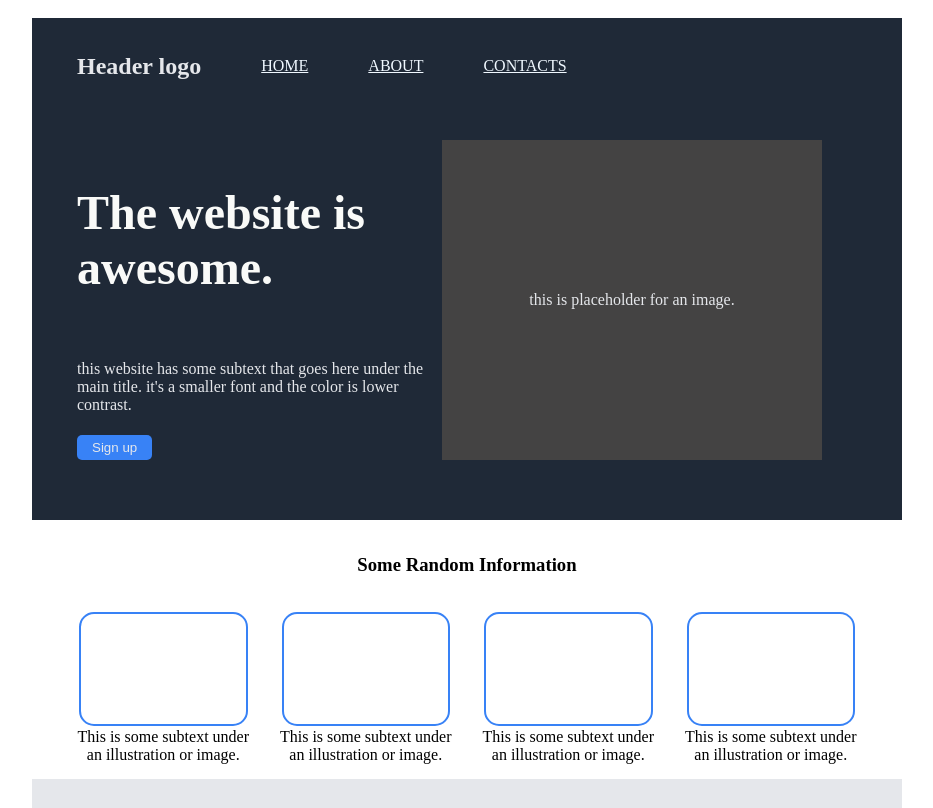
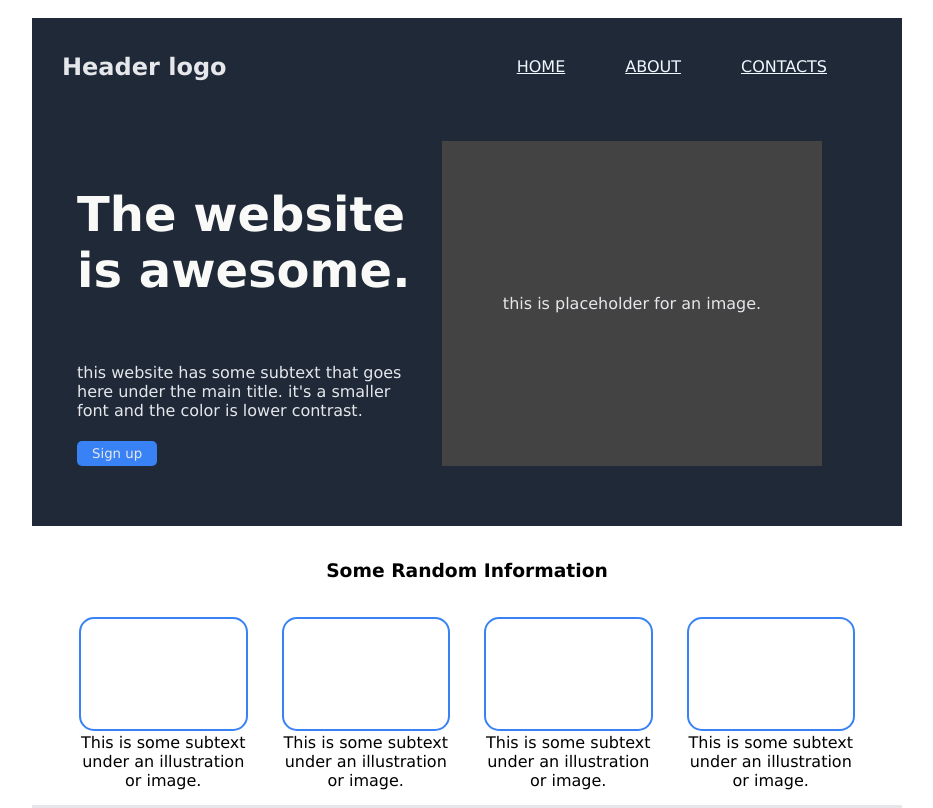
Before and after one commit to DulleAbinet/repo-exercise, a plain HTML site: page index.html in a window 1280 px wide. Shown: the top 808 px of the page, without its empty margins (173-1106 px from the left). Drawn offline with Linux system fonts and the light colour scheme.

Commit message:
Update style.css
heading update

```diff
--- a/stylesFolder/style.css
+++ b/stylesFolder/style.css
@@ -4,23 +4,21 @@
     align-content: center;
     margin-left: auto;
     margin-right: auto;
-    /* margin: 0;
-    padding: 0; */
+    font-family: Verdana, Geneva, Tahoma, sans-serif;
     padding: 5px 15px;
-    /* margin: 2px; */
-    /* border:2px solid red; */
-
     /* Photo by <a href="https://unsplash.com/@cristofer?utm_source=unsplash&utm_medium=referral&utm_content=creditCopyText">Cristofer Maximilian</a> on <a href="https://unsplash.com/s/photos/motivational?utm_source=unsplash&utm_medium=referral&utm_content=creditCopyText">Unsplash</a>
    */
 }
 .logo {
-    justify-self: flex-start ;
+    justify-item: flex-start ;
     text-align: center;
+    padding-left: 0;
 
 }
 .navigation {
     display: flex;
-    margin-left:0;
+    margin-left: 0;
+    margin-right: 0;
     flex: 1 1 0;
     color: #e5e7eb;
     flex-wrap: wrap;
```
